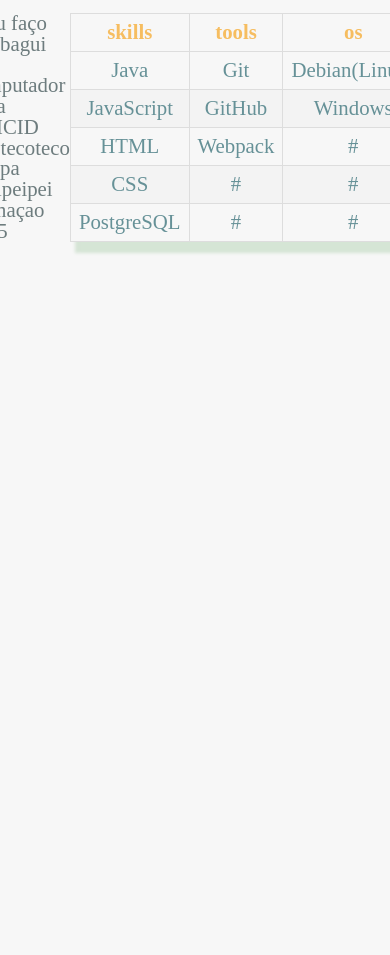
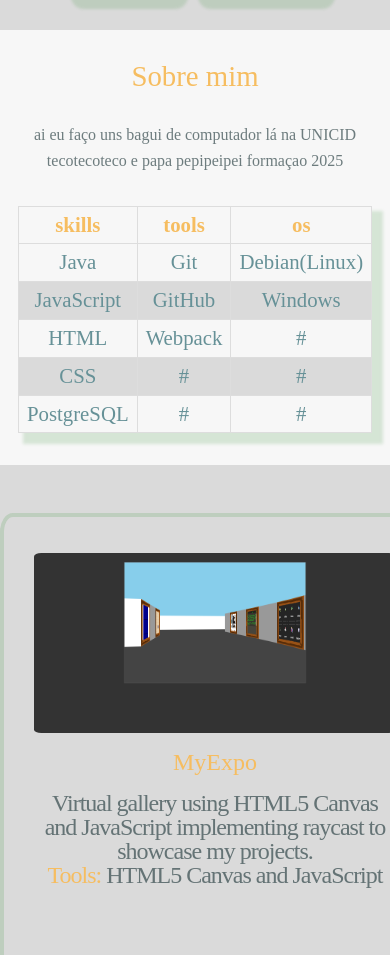
Before and after one commit to davideveryday/portfolio, a website built with webpack: page index.html in a window 390 px wide. Shown: the part 489-1444 px from the top of the page. Before the commit the page ends 844 px from the top, so only its background shows below. Built offline with nearby package versions, Linux system fonts and the light colour scheme; files whose address does not match are found by name.

Commit message:
projects, fixed image path

```diff
--- a/data/projects.json
+++ b/data/projects.json
@@ -1,22 +1,12 @@
 [
   {
-    "name": "Shitty Tic Tac Toe",
-    "image": "/toe.png",
-    "description": "Simple tic tac toe game built to explore IIFE and factory function concepts.",
-    "tools": "JavaScript",
+    "name": "MyExpo",
+    "image": "/expo.png",
+    "description": "Virtual gallery using HTML5 Canvas and JavaScript implementing raycast to showcase my projects.",
+    "tools": "HTML5 Canvas and JavaScript",
     "links": [
-      "https://github.com/davideaded/shitty-tic-tac-toe",
-      "https://davideaded.github.io/shitty-tic-tac-toe/"
-    ]
-  },
-  {
-    "name": "Where is Waldo",
-    "image": "/wwaldo.png",
-    "description": "A where is waldo game based on pop culture characters. Implemented with React and Rails to exercise the communication between front and back-end. Unfortunately my free back-end host went down.",
-    "tools": "React, Ruby on Rails",
-    "links": [
-      "https://github.com/davideaded/where-is-waldo",
-      "https://main--cerulean-bavarois-35efc7.netlify.app/"
+      "https://github.com/davideaded/myexpo",
+      "https://davideaded.github.io/myExpo/"
     ]
   },
   {
@@ -50,13 +40,13 @@
     ]
   },
   {
-    "name": "MyExpo",
-    "image": "/expo.png",
-    "description": "Virtual gallery using HTML5 Canvas and JavaScript implementing raycast to showcase my projects.",
-    "tools": "HTML5 Canvas and JavaScript",
+    "name": "Asciification",
+    "image": "/python.png",
+    "description": "A very basic CLI script to transform an image into ASCII art.",
+    "tools": "Python",
     "links": [
-      "https://github.com/davideaded/myexpo",
-      "https://davideaded.github.io/myExpo/"
+      "https://github.com/davideaded/asciification",
+      ""
     ]
   }
 ]
--- a/src/index.js
+++ b/src/index.js
@@ -2,6 +2,7 @@
 import ThemeHandler from "./ThemeHandler";
 import { MainBody } from "./pages/main";
 import { About } from "./pages/about";
+import { Projects } from "./pages/projects";
 
 const content = document.getElementById("content");
 const body = document.getElementsByTagName("body")[0];
@@ -13,3 +14,4 @@
 
 content.appendChild(MainBody());
 content.appendChild(About());
+content.appendChild(Projects());
--- a/src/pages/main.js
+++ b/src/pages/main.js
@@ -1,6 +1,3 @@
-import iguana from "/assets/iguana.jpg";
-
-
 function ImageContainer(image) {
     const container = document.createElement("div");
     container.classList.add("main-container-image");
@@ -40,7 +37,7 @@
     textSectionDiv.innerHTML = `${title}${subtitle}${phrase}`;
     mainContainer.appendChild(textSectionDiv);
 
-    mainContainer.appendChild(ImageContainer(iguana));
+    mainContainer.appendChild(ImageContainer("/iguana.jpg"));
     mainContainer.appendChild(Contact());
 
     return mainContainer;
--- a/src/pages/projects.js
+++ b/src/pages/projects.js
@@ -1,43 +1,77 @@
-import iguana from "/assets/iguana.jpg";
-import githubsvg from "/assets/github-mark.svg";
-import demosvg from "/assets/demo.svg";
+export function Projects() {
+  const container = document.createElement("div");
+  container.classList.add("projects-container");
+  container.classList.add("cards-container");
 
-
-export function Projects() {
-    const projectsContainer = document.createElement("div");
-    projectsContainer.classList.add("projects-container");
-    const card = createCard("ddavid", iguana, "bagui doido mermao", "javascrept", "github", "linkedi");
-
-    projectsContainer.appendChild(card);
-
-    return projectsContainer;
+  loadProjects(container);
+  return container;
 }
 
-function createCard(name, image, description, tools, github, demo) {
-    const card = document.createElement("div");
-    card.className = "card";
+async function loadProjects(container) {
+  try {
+    const res = await fetch("/data/projects.json");
 
-    card.innerHTML = `
-    <img src="${image}" alt="${name}">
+    if (!res.ok) {
+      throw new Error("Erro ao carregar JSON");
+    }
 
-    <div class="card-info">
-      <h3>${name}</h3>
-      <p>${description}</p>
-      <p><b>Tools:</b> ${tools}</p>
+    const projects = await res.json();
 
-      <div class="project-links-div">
-        <a href="${github}" target="_blank" class="github-nav link-btn">
-          Source Code<br>
-          <img src="${githubsvg}">
-        </a>
+    projects.forEach(project => {
+      const card = createCard(project);
+      container.appendChild(card);
+    });
 
-        <a href="${demo}" target="_blank" class="live-nav link-btn">
-          Demo
-          <img src="${demosvg}">
-        </a>
-      </div>
-    </div>
-  `;
+  } catch (err) {
+    console.error("Deu ruim:", err);
+  }
+}
 
-    return card;
+function createCard({ name, image, description, tools, links }) {
+  const card = document.createElement("div");
+  card.className = "card";
+
+  const img = document.createElement("img");
+  img.src = image;
+  img.alt = name;
+
+  const info = document.createElement("div");
+  info.className = "card-info";
+
+  const title = document.createElement("h3");
+  title.textContent = name;
+
+  const desc = document.createElement("p");
+  desc.textContent = description;
+
+  const toolsEl = document.createElement("p");
+  toolsEl.innerHTML = `<b>Tools:</b> ${tools}`;
+
+  const linksDiv = document.createElement("div");
+  linksDiv.className = "project-links-div";
+
+  const github = createLink("Source", links[0], "/github-mark.svg");
+  const demo = createLink("Demo", links[1], "/demo.svg");
+
+  linksDiv.append(github, demo);
+  info.append(title, desc, toolsEl, linksDiv);
+  card.append(img, info);
+
+  return card;
 }
+
+function createLink(text, url, icon) {
+  const a = document.createElement("a");
+  a.classList.add("link-btn");
+  if (url) a.href = url;
+  a.target = "_blank";
+  a.rel = "noopener";
+
+  const img = document.createElement("img");
+  img.src = icon;
+
+  a.textContent = text;
+  a.appendChild(img);
+
+  return a;
+}
--- a/src/style/styles.css
+++ b/src/style/styles.css
@@ -51,7 +51,7 @@
 	--dark-slate-grey: rgb(65, 97, 101);
 	--darker-slate-grey: rgba(46, 68, 71, 0.692);
 	--white: rgb(247, 247, 247);
-	--darker-white: rgb(243, 243, 243);
+	--darker-white: rgb(218, 218, 218);
 
 	--fs-small: clamp(0.875rem, 1vw, 1rem);
 	--fs-base: clamp(1rem, 1.2vw, 1.125rem);
@@ -190,42 +190,135 @@
 
 /* about container */
 .about-container {
-	font-size: var(--fs-lg);
+	font-size: clamp(1rem, 2vw, var(--fs-lg));
+	display: flex;
 	flex-direction: column;
-	align-content: center;
+	align-items: center;
+	padding: clamp(1.5rem, 5vw, 4rem);
+	gap: 2rem;
 }
 
 .about-container-title {
-	font-size: var(--fs-xl);
+	font-size: clamp(1.8rem, 4vw, var(--fs-xl));
 	color: var(--title-color);
 	display: inline-block;
 	position: relative;
-}
-
-.about-container-title::after {
-	content: "";
-	position: absolute;
-	bottom: -8px;
-	left: 50%;
-	transform: translateX(-50%) scaleX(1);
-	width: 80%;
-	height: 4px;
-	background: currentColor;
-	border-radius: 2px;
-
-	transition: transform 0.3s ease;
-}
-
-.about-container-title:hover::after {
-	transform: translateX(-50%) scaleX(0);
+	text-align: center;
 }
 
 .about-container-section {
 	display: flex;
-	flex-direction: row;
+	flex-direction: column;
+	gap: 2rem;
+	width: 100%;
+	max-width: 1000px;
+	align-items: center;
+}
+
+.about-container-section p {
+	max-width: 600px;
+	line-height: 1.6;
+	text-align: center;
+}
+
+.about-container-table {
+	width: 100%;
+	max-width: 600px;
+	border-collapse: collapse;
+}
+
+.about-container-table-wrapper {
+	width: 100%;
+	overflow-x: auto;
 }
 
 /* end about container */
+
+/* projects container */
+.projects-container {
+	background-color: var(--bg-color2);
+}
+
+.cards-container {
+	font-size: 1.5rem;
+	display: flex;
+	flex-direction: row;
+	justify-content: space-evenly;
+	flex-wrap: wrap;
+	height: 100%;
+}
+
+.card {
+	max-width: 350px;
+	min-height: 550px;
+	display: flex;
+	margin: 2em 0;
+	border: 4px solid var(--shadow-color);
+	box-shadow: 8px 8px 3px 3px var(--shadow-color);
+	border-radius: 3%;
+	flex-direction: column;
+	align-items: center;
+	text-align: center;
+	padding: 1.5em;
+	position: relative;
+}
+
+.card-info {
+	height: 100%;
+	display: flex;
+	flex-direction: column;
+}
+
+.card-info h3 {
+	padding: 0.7em 0;
+	color: var(--title-color);
+}
+
+.card-info p {
+	letter-spacing: -1px;
+}
+
+.card-info b {
+	color: var(--title-color);
+}
+
+.card img {
+	max-width: 600px;
+	max-height: 180px;
+	cursor: pointer;
+	border-radius: 2%;
+}
+
+.project-links-div {
+	display: flex;
+	flex-direction: row;
+	justify-content: space-around;
+	width: 100%;
+	margin: auto;
+}
+
+.project-links-div a {
+	display: flex;
+	flex-direction: row-reverse;
+	align-items: center;
+	justify-content: center;
+	color: var(--btn-txt);
+	box-shadow: none;
+	width: 25%;
+	height: 40px;
+	border-radius: 5%;
+	font-size: 25px;
+	text-decoration: none;
+	font-weight: bolder;
+	padding: .7rem;
+}
+
+.project-links-div a img {
+	margin: 0 3px;
+	width: 26px;
+	height: 26px;
+}
+/* end about projects */
 
 /* general elements */
 
@@ -320,6 +413,20 @@
 }
 /* end general elements */
 
+/* desktop */
+@media (min-width: 768px) {
+	.about-container-section {
+		flex-direction: row;
+		justify-content: space-between;
+		align-items: flex-start;
+	}
+
+
+	.about-container-section p {
+		text-align: left;
+	}
+}
+
 /* tablet */
 @media (max-width: 768px) {
 	body {
@@ -331,6 +438,14 @@
 
 /* mobile */
 @media (max-width: 480px) {
+	nav {
+			flex-direction: column;
+			justify-content: space-around;
+			width: 100%;
+			height: auto;
+			border-bottom: 1px solid;
+	}
+
 	body {
 		width: 100%;
 		margin: 0px;
@@ -356,4 +471,19 @@
 		width: 100%;
 		justify-content: center;
 	}
+
+	.project-links-div a {
+		display: flex;
+		flex-direction: row-reverse;
+		align-items: center;
+		justify-content: center;
+		box-shadow: none;
+		width: 25%;
+		height: 40px;
+		border-radius: 5%;
+		font-size: 25px;
+		text-decoration: none;
+		font-weight: bolder;
+		padding: 1rem;
+	}
 }
--- a/webpack.config.js
+++ b/webpack.config.js
@@ -19,6 +19,15 @@
     devServer: {
         open: true,
         host: 'localhost',
+        static: [
+            {
+                directory: path.join(__dirname, "data"),
+                publicPath: "/data",
+            },
+            {
+                directory: path.join(__dirname, "public"),
+            },
+            ]
     },
     plugins: [
         new HtmlWebpackPlugin({
```
Also changed, not shown: public/demo.svg (renamed from assets/demo.svg), public/expo.png (added), public/fout.png (added), public/github-mark.svg (renamed from assets/github-mark.svg), public/poke.png (added), public/python.png (added), public/snake.png (added), 1 other file.
